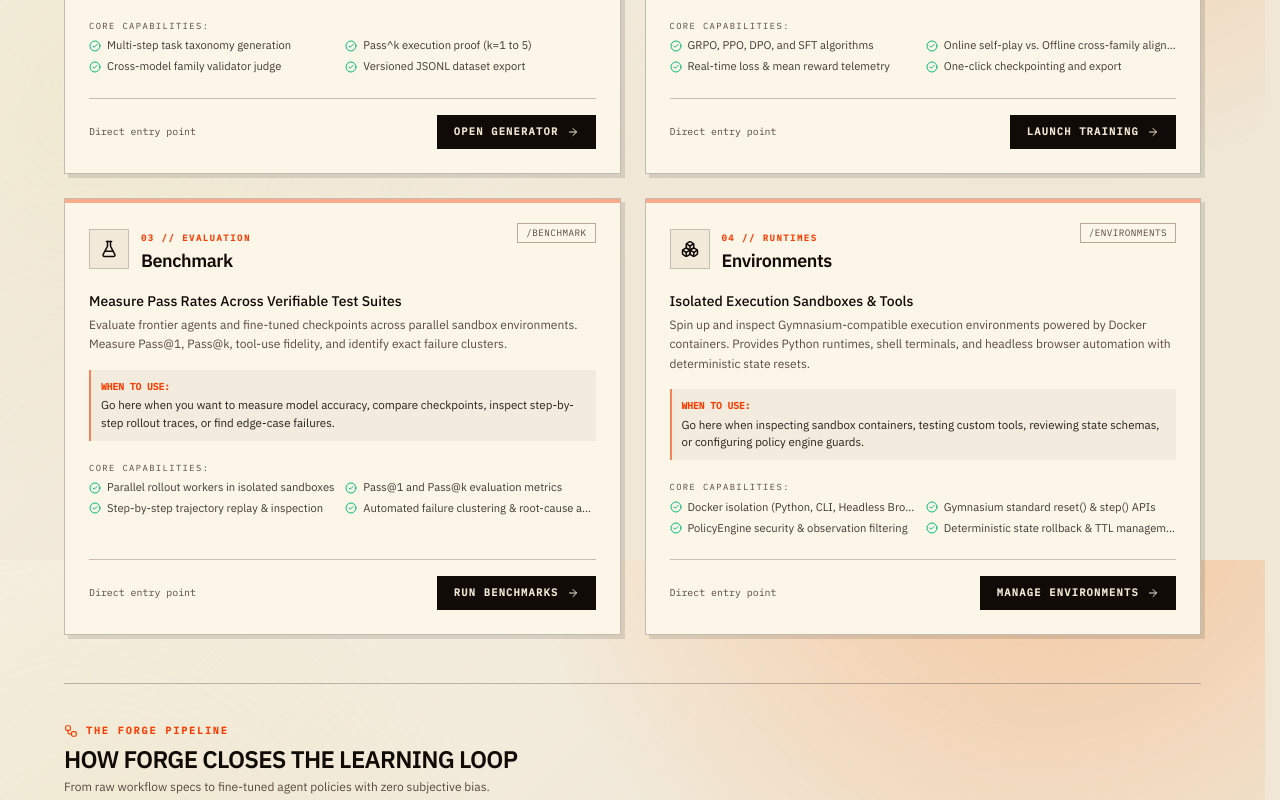
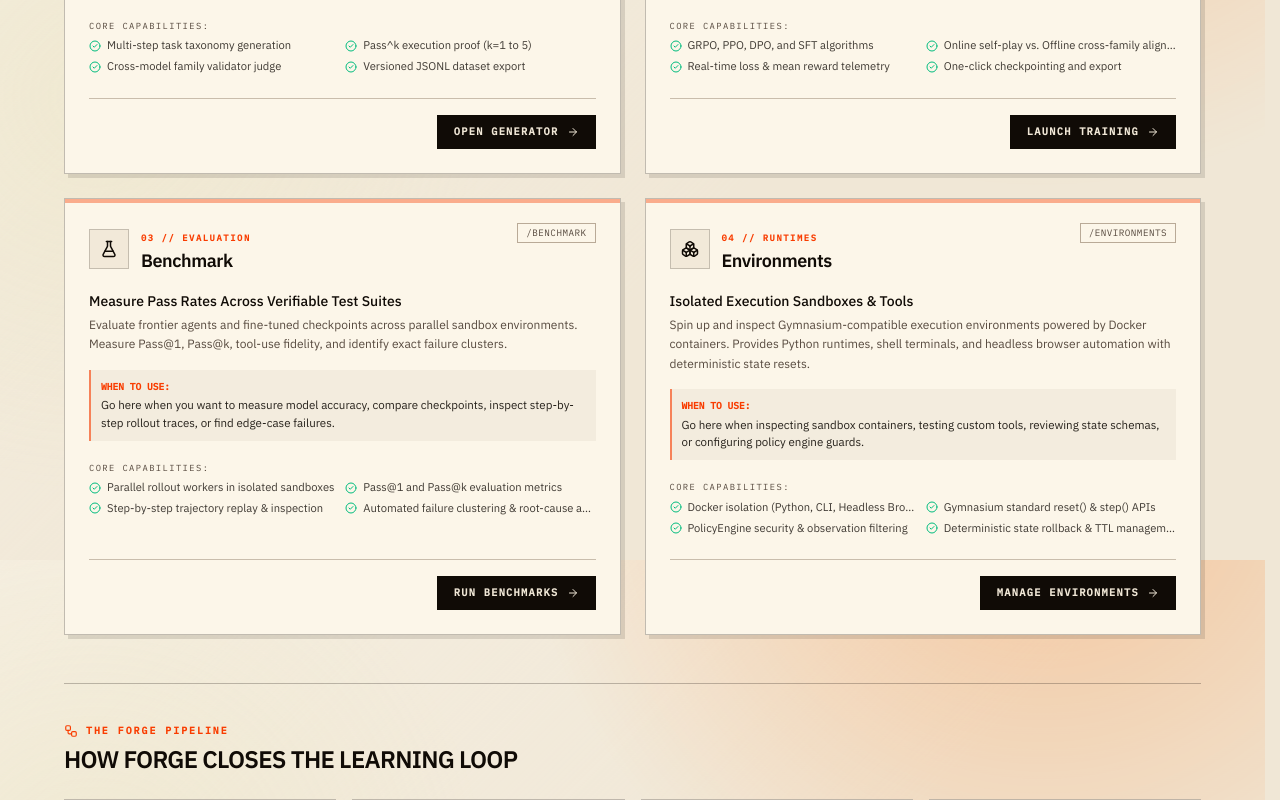
Before and after one commit to mostofashakib/Forge, a Next.js app in the folder frontend/: page / in a window 1280 px wide. Shown: the part 1040-1840 px from the top of the page. Built offline with nearby package versions, Linux system fonts and the light colour scheme; no server answers.

Commit message:
refactor(landing): remove Direct entry point label and pipeline subtitle

```diff
--- a/frontend/app/page.tsx
+++ b/frontend/app/page.tsx
@@ -314,10 +314,7 @@
                   </div>
                 </div>
 
-                <div className="mt-6 flex items-center justify-between border-t border-border/60 pt-4">
-                  <span className="font-mono text-[0.62rem] text-muted-foreground">
-                    Direct entry point
-                  </span>
+                <div className="mt-6 flex items-center justify-end border-t border-border/60 pt-4">
                   <Link
                     href={guide.route}
                     className="inline-flex items-center gap-2 border border-foreground/30 bg-foreground px-4 py-2 font-mono text-[0.65rem] font-semibold uppercase tracking-[0.12em] text-background hover:bg-primary hover:border-primary transition-all"
@@ -342,9 +339,6 @@
           <h2 className="mt-1 text-2xl font-semibold tracking-[-0.03em] uppercase">
             How Forge Closes the Learning Loop
           </h2>
-          <p className="mt-1 max-w-2xl text-xs text-muted-foreground">
-            From raw workflow specs to fine-tuned agent policies with zero subjective bias.
-          </p>
         </div>
 
         <div className="grid grid-cols-1 gap-4 md:grid-cols-2 lg:grid-cols-4">
```
